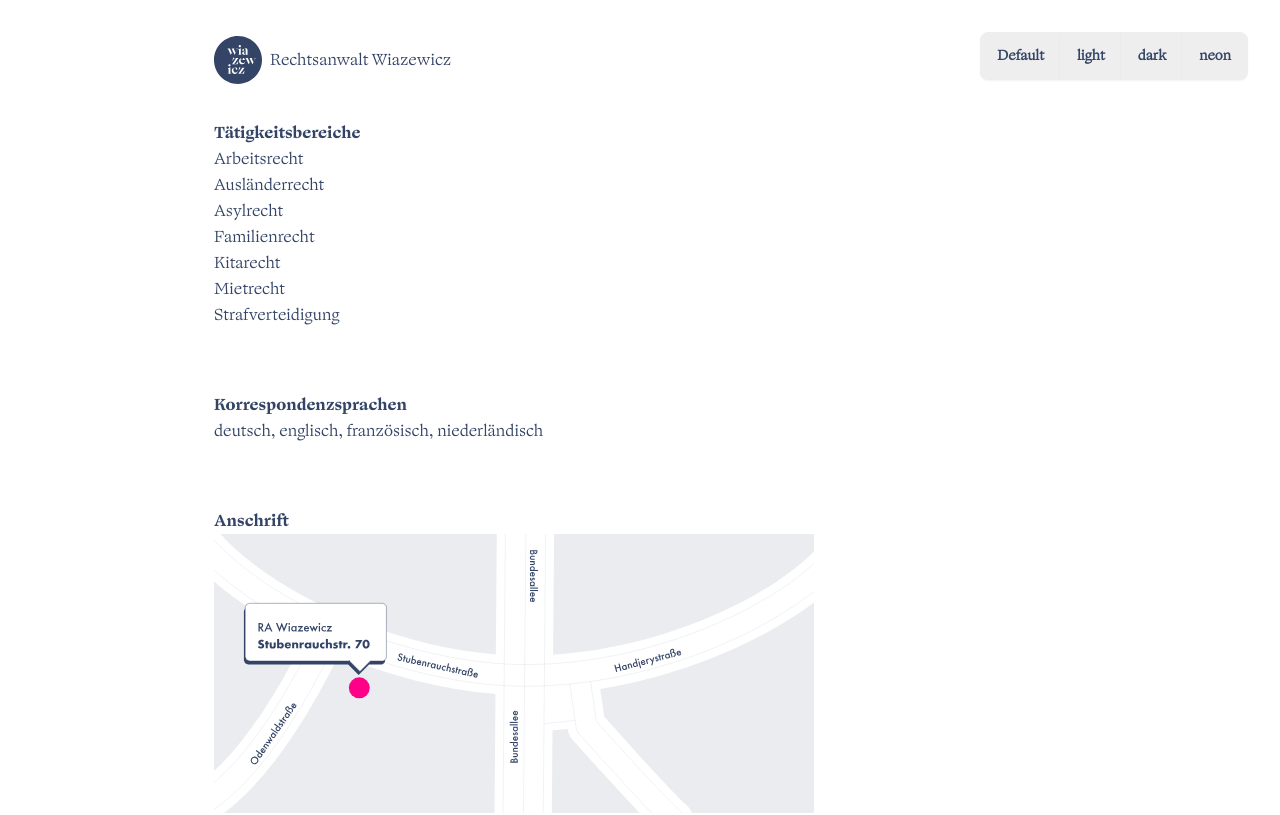
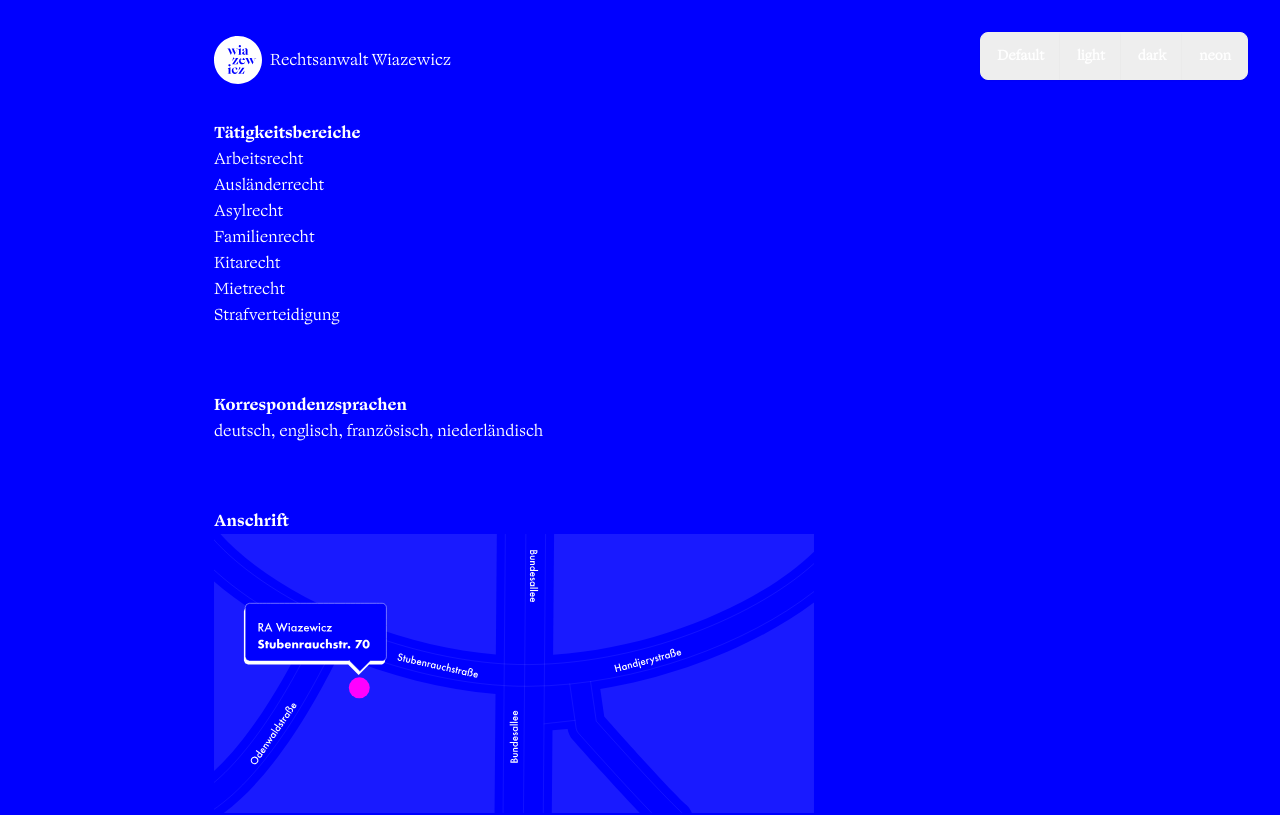
Before and after one commit to dreadbeard11/ra-wiazewicz, a Next.js app: page / in a window 1280 px wide. Shown: the top 815 px of the page. Built offline with nearby package versions, Linux system fonts and the light colour scheme.

Commit message:
Update tailwind.config.ts

```diff
--- a/tailwind.config.ts
+++ b/tailwind.config.ts
@@ -13,6 +13,33 @@ const config: Config = {
   // DaisyUI theme colors
   daisyui: {
     themes: [
+      {
+      neonx: {
+          primary: "#f0f",
+          "primary-content": "#fff",
+          secondary: "#80f",
+          "secondary-content": "#fff",
+          accent: "#f0f",
+          "accent-content": "#00f",
+          neutral: "#888",
+          "neutral-content": "#ffffff",
+          "base-100": "#00f",
+          "base-200": "#eee",
+          "base-300": "#ddd",
+          "base-content": "#fff",
+          info: "#08f",
+          success: "#0f0",
+          warning: "#F80",
+          error: "#F00",
+
+          ".link": {
+            textUnderlineOffset: "2px",
+          },
+          ".link:hover": {
+            opacity: "80%",
+          },
+        },
+      },
       {
       lightx: {
           primary: "#f0f",
```
